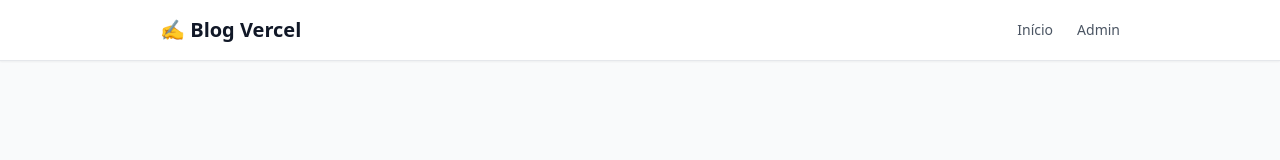
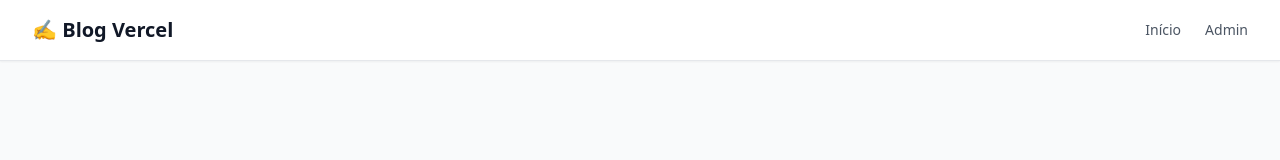
Before and after one commit to matheus0810/blog-vercel, a Next.js app: page / in a window 1280 px wide. Shown: the top 160 px of the page. Built offline with nearby package versions, Linux system fonts and the light colour scheme; no server answers; the database is empty.

Commit message:
Update globals.css

```diff
--- a/app/globals.css
+++ b/app/globals.css
@@ -7,5 +7,5 @@
 }
 
 .container-page {
-  @apply max-w-5xl mx-auto px-4 sm:px-6 lg:px-8;
+   @apply max-w-7xl mx-auto px-4 sm:px-6 lg:px-8;
 }
```
